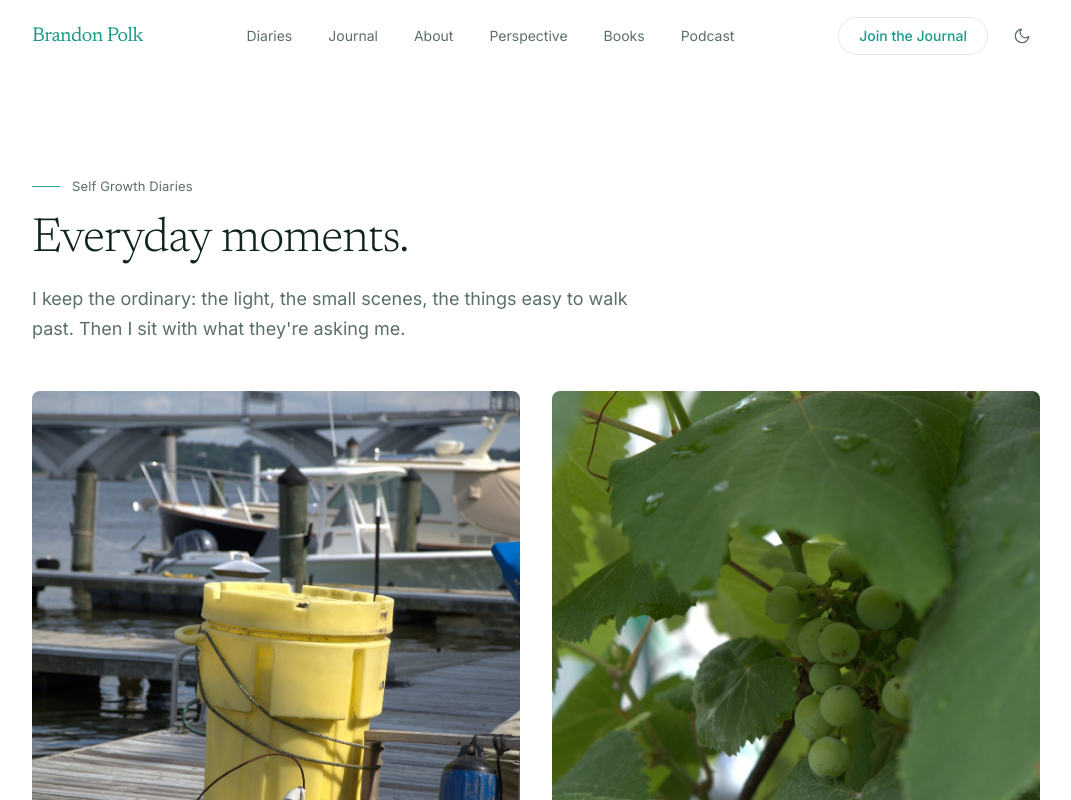
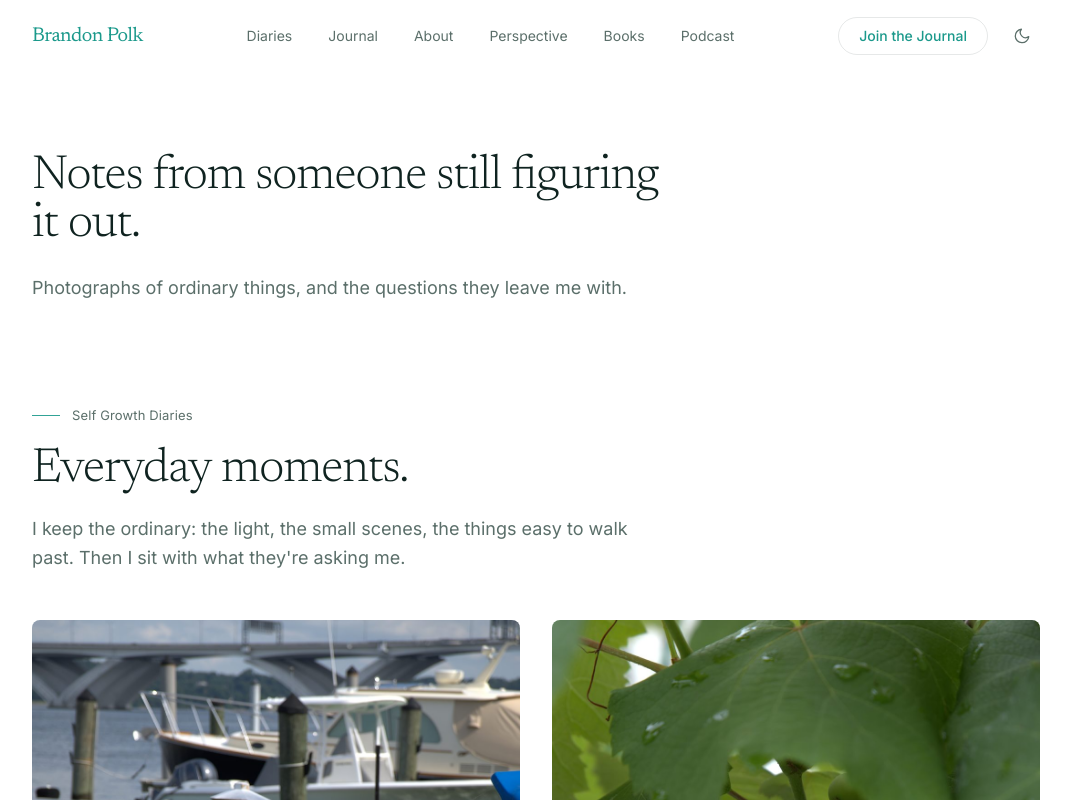
Before and after one commit to iambrandonpolk/brandon-polk-site, a Next.js app: page / in a window 1280 px wide. Shown: the top 800 px of the page, without its empty margins (104-1175 px from the left). Built offline with nearby package versions, Linux system fonts and the light colour scheme.

Commit message:
Add the intro line

```diff
--- a/app/page.jsx
+++ b/app/page.jsx
@@ -1,4 +1,5 @@
 import Navbar from "@/components/Navbar";
+import Intro from "@/components/Intro";
 import Newsletter from "@/components/Newsletter";
 import About from "@/components/About";
 import Diaries from "@/components/Diaries";
@@ -9,9 +10,9 @@ import Reveal from "@/components/Reveal";
 //
 // Three deliberate absences:
 //
-// 1. No hero. A headline announcing what the site is about, above the site
-//    itself, is a promise made before any evidence. The diary entries make
-//    the same point and prove it in the same breath.
+// 1. No hero image, no slogan, no button. One sentence at the top says what
+//    this is, and then the work starts. A headline that announces a site is
+//    a promise made before any evidence.
 //
 // 2. No quote rotator. It reserved the most contemplative design element on
 //    a site about Brandon's own thinking for other people's ideas.
@@ -26,6 +27,7 @@ export default function Home() {
     <>
       <Navbar />
       <main>
+        <Intro />
         <Diaries />
         <Reveal>
           <About />
```
